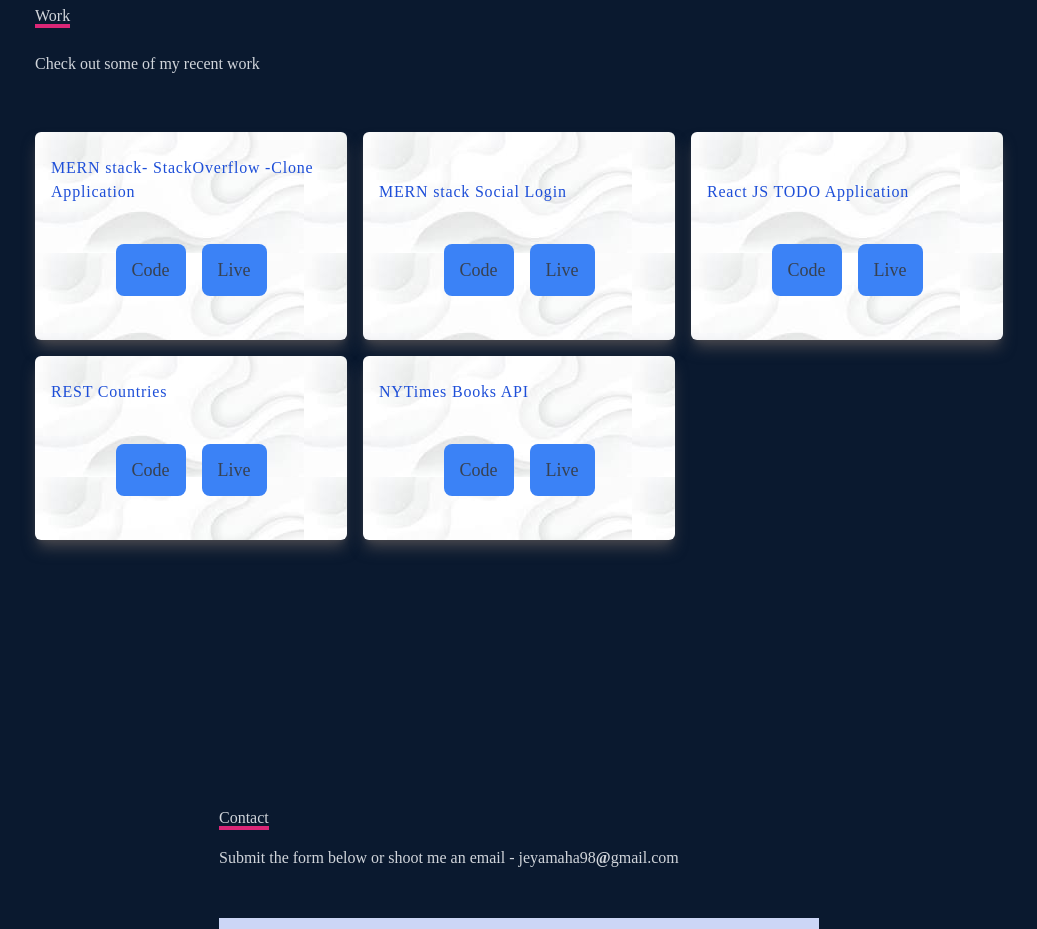
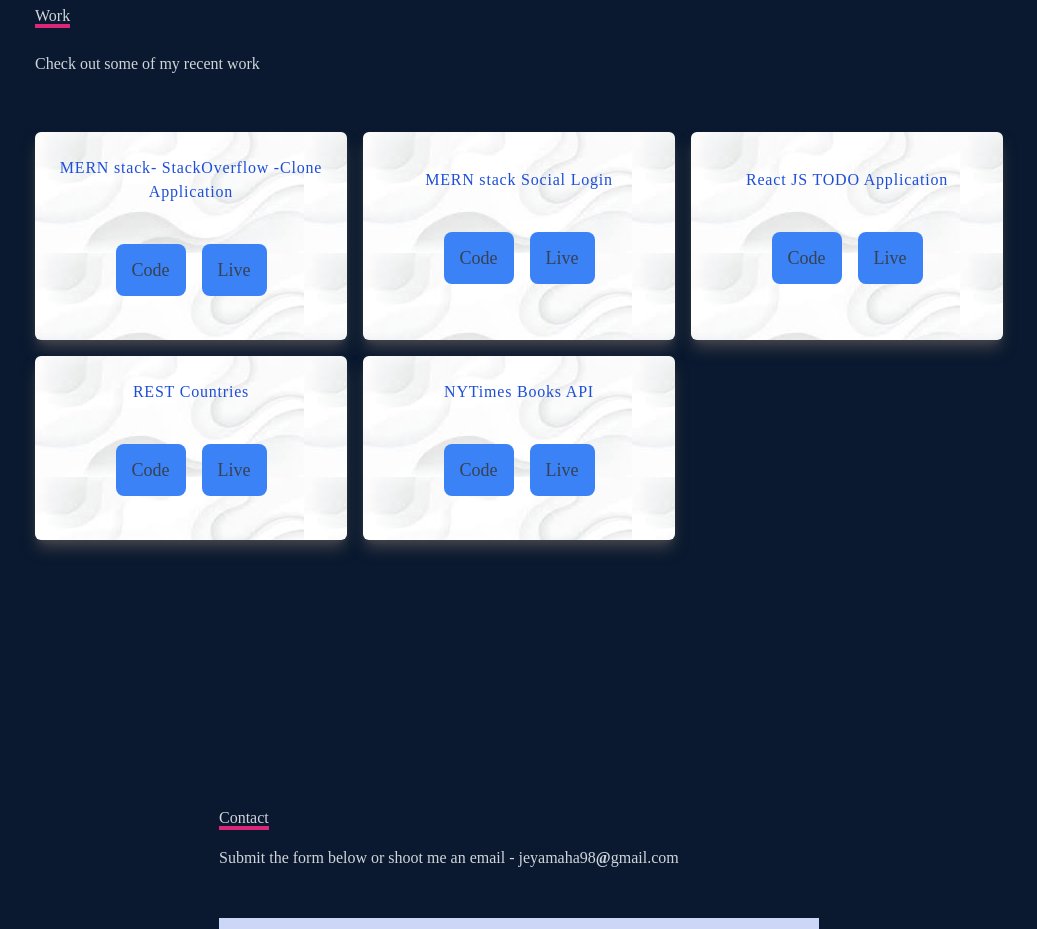
Before and after one commit to MaharaniJ/simple-portfolio, a React (Create React App) app: page / in a window 1280 px wide. Shown: the part 2600-3529 px from the top of the page, without its empty margins (121-1158 px from the left). Built offline with nearby package versions, Linux system fonts and the light colour scheme.

Commit message:
align-itemname-at cernter

```diff
--- a/src/components/Work.jsx
+++ b/src/components/Work.jsx
@@ -1,15 +1,12 @@
 import React from "react";
 import { data } from "../data/data";
-
-
-
 
 const Work = () => {
   // projects file
   const project = data;
   //setProject(data);
 
-  // ... (other code)
+
 
   return (
     <div name="work" className="w-full md:h-screen text-gray-300 bg-[#0a192f]">
@@ -19,7 +16,6 @@
             Work
           </p>
           <p className="py-6"> Check out some of my recent work</p>
-          {/* ... (other code) */}
         </div>
 
         {/* container for projects */}
@@ -29,14 +25,15 @@
             <div
               key={index}
               style={{ backgroundImage: `url(${item.image})` }}
-              className="shadow-lg shadow-[#46464c] group container rounded-md flex flex-col justify-between mx-auto content-div card-container  hover:scale-90 duration-500"
+              className="shadow-lg shadow-[#46464c] group container rounded-md flex flex-col justify-center
+               mx-auto content-div card-container  hover:scale-90 duration-500"
             >
               {/* Image */}
-              <div className="card-image"></div>
+              <div className="card-image "></div>
 
               {/* Project Details */}
               <div className="card-details flex flex-col justify-between p-4">
-                <span className="mt-2 overflow-hidden text-blue-700 tracking-wider">
+                <span className="mt-2 overflow-hidden text-blue-700 tracking-wider text-center">
                   {item.name}
                 </span>
                 <div className="pt-8 text-center mb-5">
@@ -49,8 +46,7 @@
                       Code
                     </button>
                   </a>
-                  {/* eslint-disable-next-line */}
-                  <a href={item.live} target="_blank">
+                  <a href={item.live}>
                     <button
                       className="text-center rounded-lg px-4 py-3 m-2
                        bg-blue-500 text-gray-700 text-lg"
@@ -58,7 +54,6 @@
                       Live
                     </button>
                   </a>
-                  {/* ... (buttons and links) */}
                 </div>
               </div>
             </div>
```
